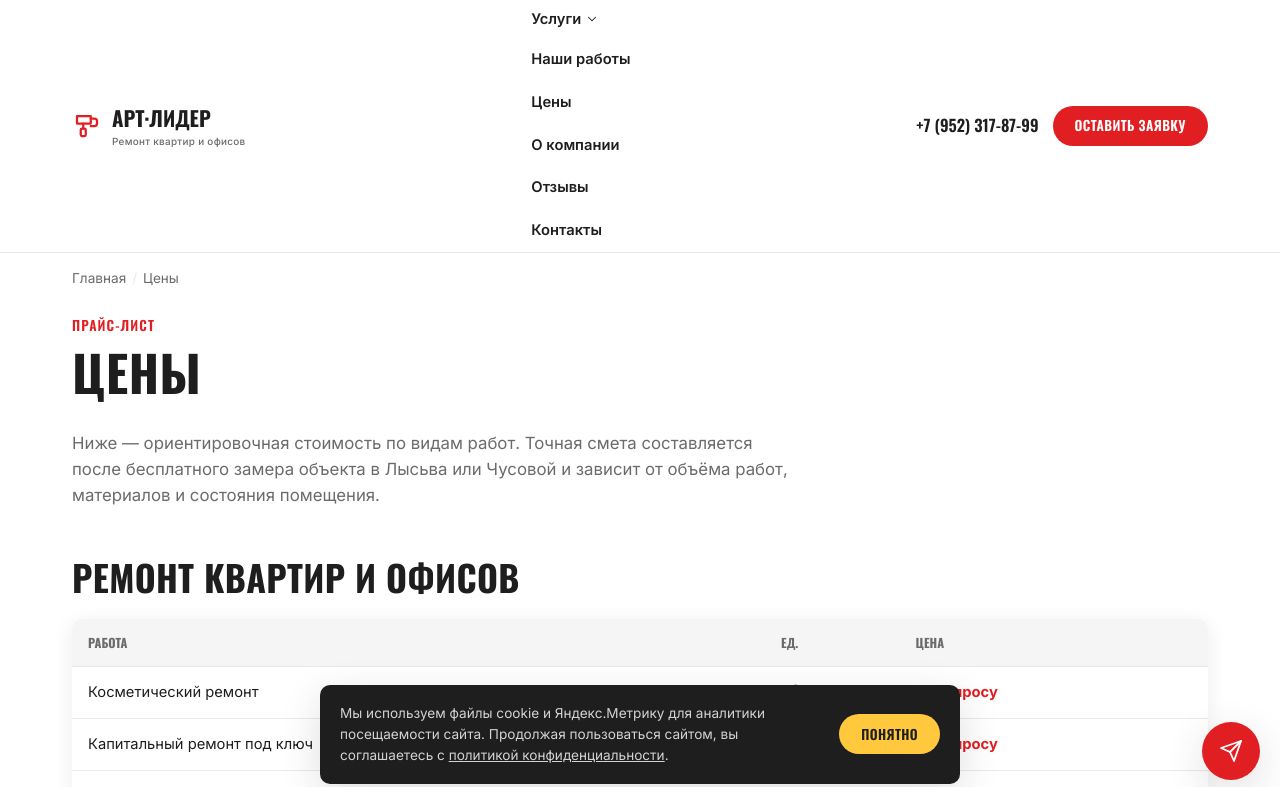
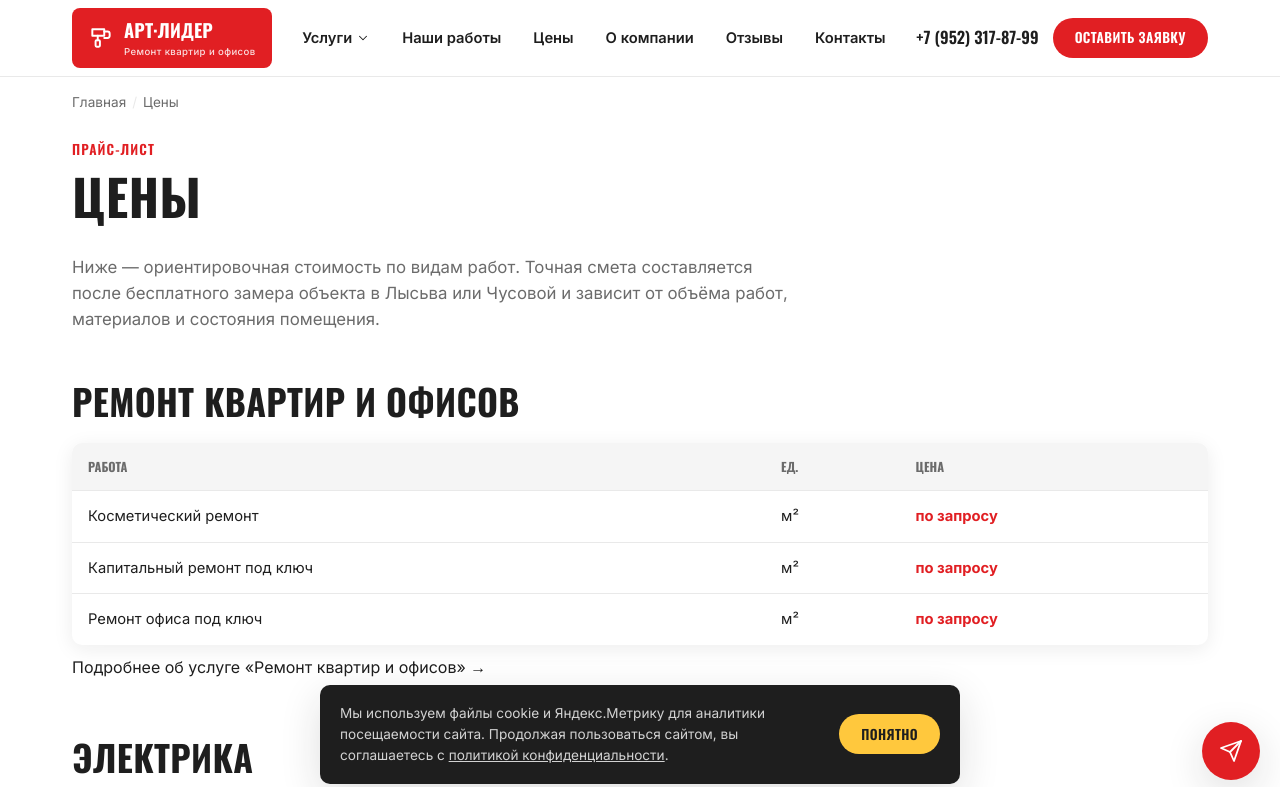
Before and after one commit to mihailburmasov/art-lider, an Astro site: page /ceny in a window 1280 px wide. Shown: the top 787 px of the page. Built offline with nearby package versions, Linux system fonts and the light colour scheme; Astro itself is replaced by a stand-in of ours.

Commit message:
Redesign header logo, favicon, and fix footer spacing
- Restyle header logo as a red badge with white text to match the
  original signage colors
- Redraw favicon with a properly connected paint roller silhouette
  (drum, shaft, handle) instead of a disconnected block shape
- Fix a stray white strip below the footer: body.has-mobile-bar was
  adding bottom padding for the mobile sticky bar even on desktop,
  where that bar is hidden
- Add a tracked "Разработано в sitomika.ru" credit link to the footer

Co-Authored-By: Claude Sonnet 5 <noreply@anthropic.com>

```diff
--- a/src/components/Footer.astro
+++ b/src/components/Footer.astro
@@ -62,6 +62,13 @@ const year = new Date().getFullYear();
         <a href={withBase('/politika-konfidencialnosti/')}>Политика конфиденциальности</a>
         {' · '}
         <a href={withBase('/soglasie/')}>Согласие на обработку персональных данных</a>
+        {' · '}
+        <a
+          class="footer-credit"
+          href="https://sitomika.ru/?utm_source=art-lider-remont&utm_medium=footer&utm_campaign=client-sites"
+          target="_blank"
+          rel="noopener"
+        >Разработано в sitomika.ru</a>
       </span>
     </div>
   </div>
--- a/src/components/Header.astro
+++ b/src/components/Header.astro
@@ -8,7 +8,7 @@ import { withBase } from '../lib/url';
 <header class="site-header">
   <div class="container site-header__bar">
     <a href={withBase('/')} class="logo" aria-label={`${site.companyName} — на главную`}>
-      <Icon name="roller" class="logo__mark" style="width:30px;height:30px" />
+      <Icon name="roller" class="logo__mark" style="width:26px;height:26px" />
       <span>
         {site.legalBrand}
         <span class="logo__sub">{site.tagline}</span>
--- a/src/styles/global.css
+++ b/src/styles/global.css
@@ -59,8 +59,10 @@ body {
   padding-bottom: 0;
 }
 
-body.has-mobile-bar {
-  padding-bottom: var(--mobile-bar-height);
+@media (max-width: 639px) {
+  body.has-mobile-bar {
+    padding-bottom: var(--mobile-bar-height);
+  }
 }
 
 img,
@@ -353,14 +355,24 @@ textarea:focus-visible,
   gap: 10px;
   font-family: var(--font-heading);
   font-weight: 700;
-  font-size: 1.3rem;
-  color: var(--color-dark);
+  font-size: 1.15rem;
+  letter-spacing: 0.01em;
+  color: var(--color-white);
   text-transform: uppercase;
   flex-shrink: 0;
+  background: var(--color-primary);
+  padding: 8px 16px;
+  border-radius: 8px;
+  transition: background var(--transition);
+}
+
+.logo:hover {
+  background: var(--color-primary-dark);
 }
 
 .logo__mark {
-  color: var(--color-primary);
+  color: var(--color-white);
+  flex-shrink: 0;
 }
 
 .logo__sub {
@@ -368,9 +380,10 @@ textarea:focus-visible,
   font-family: var(--font-body);
   font-weight: 500;
   text-transform: none;
-  font-size: 0.62rem;
-  color: var(--color-gray-500);
-  letter-spacing: 0.03em;
+  font-size: 0.6rem;
+  color: rgba(255, 255, 255, 0.85);
+  letter-spacing: 0.04em;
+  margin-top: 1px;
 }
 
 .main-nav {
@@ -379,12 +392,16 @@ textarea:focus-visible,
 
 @media (min-width: 1024px) {
   .main-nav {
+    display: block;
+  }
+
+  .main-nav ul {
     display: flex;
     align-items: center;
     gap: 4px;
   }
 
-  .main-nav > li {
+  .main-nav li {
     position: relative;
   }
 
```
Also changed, not shown: public/favicon.ico, public/favicon.svg.
